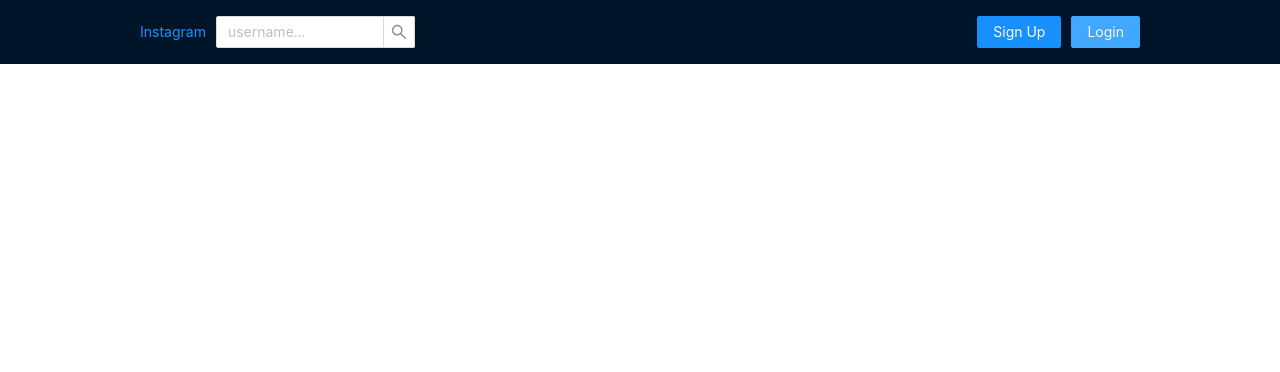
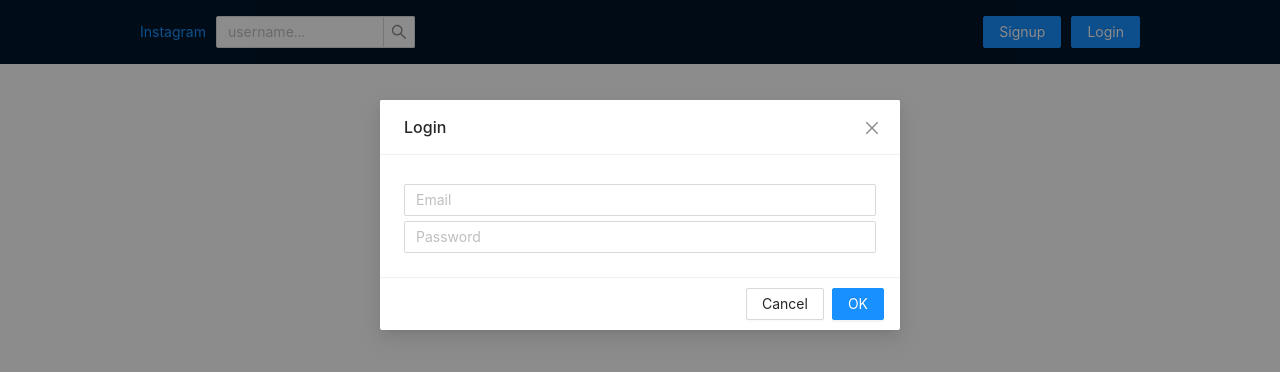
Before and after one commit to dabingch/vue-web-apps, a Vue app in the folder vue-ins-app/: page / in a window 1280 px wide. Both pictures are taken after a click on the button "Login". Shown: the top 372 px of the page. Built offline with nearby package versions, Linux system fonts and the light colour scheme.

Commit message:
Add modal in vue-ins-app

```diff
--- /dev/null
+++ b/vue-ins-app/src/components/AuthModal.vue
@@ -0,0 +1,37 @@
+<template>
+  <div>
+    <a-button class='btn' type="primary" @click="showModal">{{ title }}</a-button>
+    <a-modal v-model:visible="visible" :title="title" @ok="handleOk">
+      <a-input class="input" v-if="!isLogin" v-model:value="value" placeholder="Username" />
+      <a-input class="input" v-model:value="value" placeholder="Email" />
+      <a-input class="input" v-model:value="value" placeholder="Password" />
+    </a-modal>
+  </div>
+</template>
+
+<script setup>
+import { ref } from 'vue';
+
+const visible = ref(false);
+const props = defineProps(['isLogin'])
+const title = props.isLogin ? "Login" : "Signup"
+
+const showModal = () => {
+  visible.value = true;
+};
+
+const handleOk = (e) => {
+  visible.value = false;
+};
+
+</script>
+
+<style scoped>
+.btn {
+  margin-left: 10px;
+}
+
+.input {
+  margin-top: 5px;
+}
+</style>
--- a/vue-ins-app/src/components/Nav.vue
+++ b/vue-ins-app/src/components/Nav.vue
@@ -11,9 +11,13 @@
             @search="onSearch"
           />
         </div>
-        <div class="right-content">
-          <a-button type="primary">Sign Up</a-button>
-          <a-button type="primary">Login</a-button>
+        <div class="right-content" v-if="!isAuthenticated">
+          <AuthModal :isLogin="false"/>
+          <AuthModal :isLogin="true"/>
+        </div>
+        <div class="right-content" v-else>
+          <a-button type="primary">Profile</a-button>
+          <a-button type="primary">Logout</a-button>
         </div>
       </div>
     </Container>
@@ -24,8 +28,10 @@
 import { ref } from 'vue';
 import { RouterLink } from 'vue-router';
 import Container from "./Container.vue"
+import AuthModal from "./AuthModal.vue"
 
 const searchUsername = ref("")
+const isAuthenticated = ref(false)
 
 const onSearch = () => {
 
@@ -47,6 +53,11 @@ const onSearch = () => {
   margin-right: 10px;
 }
 
+.right-content {
+  display: flex;
+  align-items: center;
+}
+
 .right-content button {
   margin-left: 10px;
 }
```
